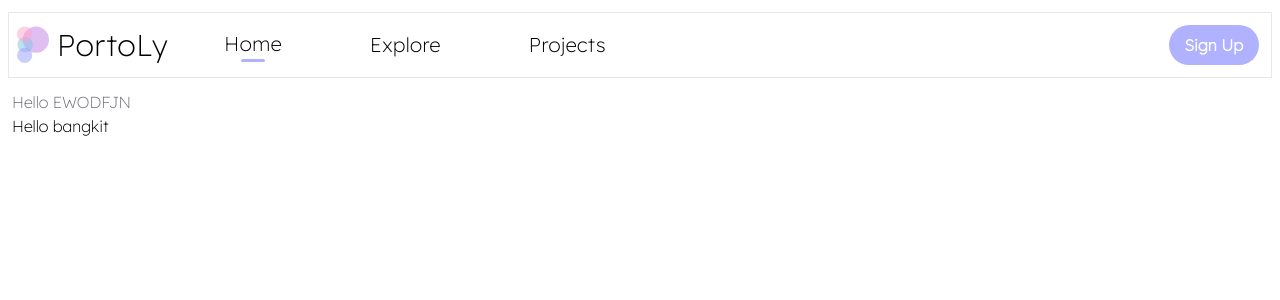
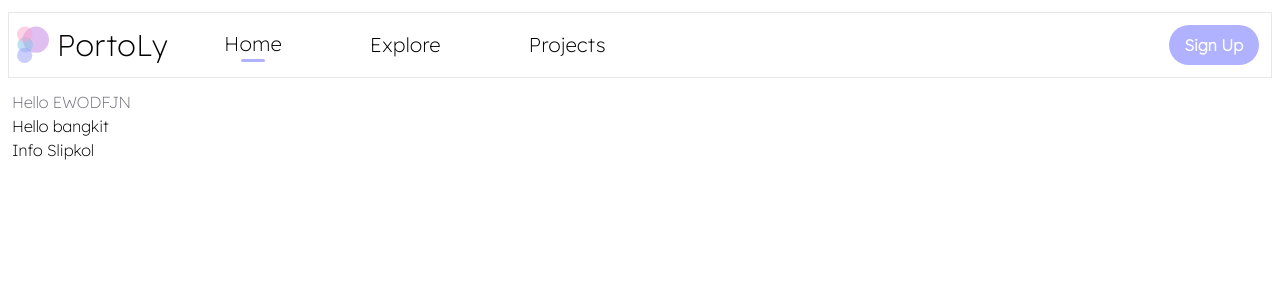
Before and after one commit to Xazkiel0/portoly, a Next.js app: page / in a window 1280 px wide. Shown: the top 300 px of the page. Built offline with nearby package versions, Linux system fonts and the light colour scheme.

Commit message:
index lur

```diff
--- a/pages/index.js
+++ b/pages/index.js
@@ -11,8 +11,9 @@ export default function Home() {
       </Head>
 
       <main className="">
-        <h1 className='text-zinc-500'> Hello EWODFJN</h1>
+        <h1 className='text-zinc-500 '> Hello EWODFJN</h1>
         <h1> Hello bangkit</h1>
+        <h1> Info Slipkol</h1>
       </main>
 
       <footer className="">
```
